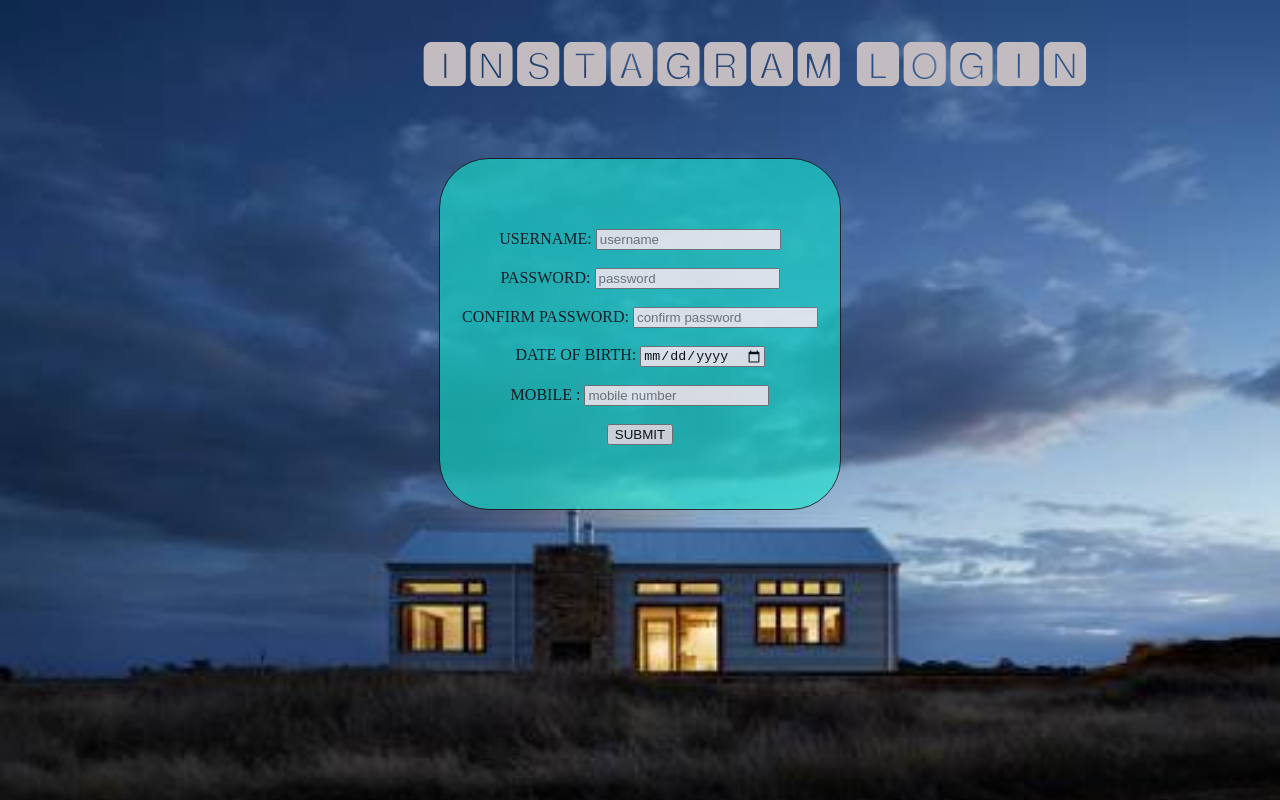
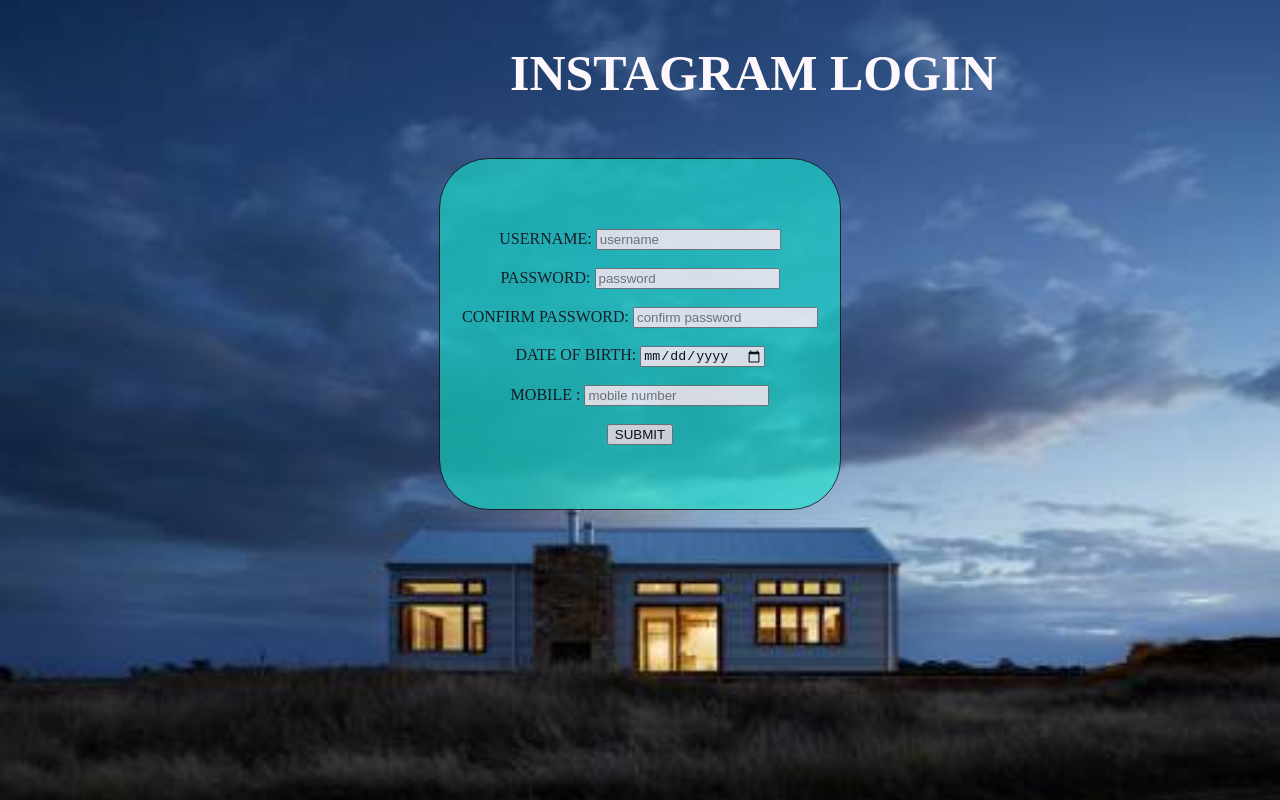
Before and after one commit to mahendragudipati/instagram, a plain HTML site: page index.html in a window 1280 px wide. Drawn offline with Linux system fonts and the light colour scheme.

Commit message:
my project some changes

```diff
--- a/index.html
+++ b/index.html
@@ -21,18 +21,18 @@
      top:70px;
   }
   body{
-     background-color: rgba(0, 255, 255, 0.426);
+     background-color: rgba(149, 196, 196, 0.426);
      background-image: url(./imgs/m3.jpg);
      background-repeat: no-repeat;
      background-size: cover;
   }
   h1{
     /* color: rgba(0, 255, 17, 0.819); */
-    color: rgb(194, 188, 192);
+    color: rgb(254, 248, 252);
     font-size: 50px;
     position: absolute;
-    left:420px;
-    top:0px;
+    left:510px;
+    top:10px;
   }
   h2{
     position: absolute;
@@ -69,7 +69,8 @@
  <body>
 
      <center>
-        <h1>🅸🅽🆂🆃🅰🅶🆁🅰🅼 🅻🅾🅶🅸🅽</h1>
+        <!-- <h1>🅸🅽🆂🆃🅰🅶🆁🅰🅼 🅻🅾🅶🅸🅽</h1> -->
+        <h1>INSTAGRAM LOGIN</h1>
         <!-- <h2>🎀  𝐿💗𝒢𝐼𝒩  🎀</h2> -->
      <form><div>
 
```
Also changed, not shown: login1.html (+4 -2 lines).
